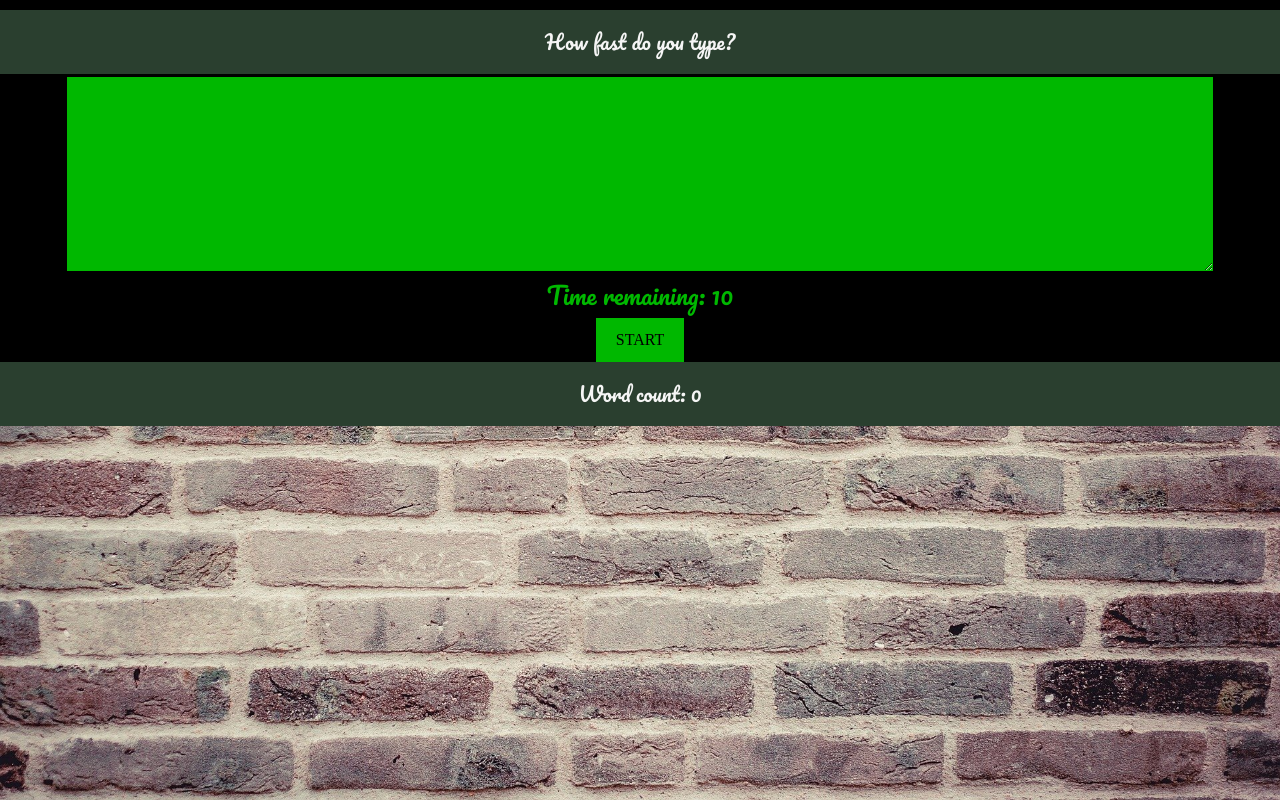
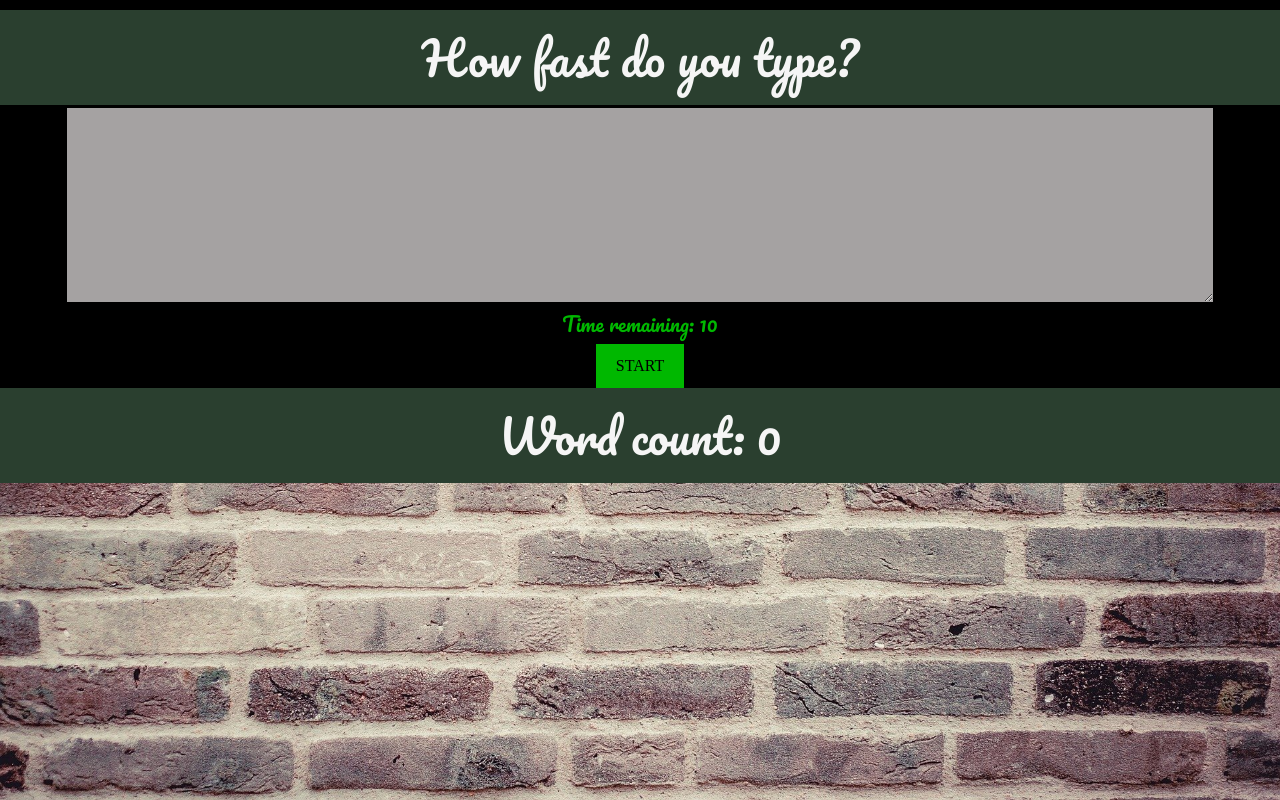
Before and after one commit to eh4git/Portfolio_V1, a React (Create React App) app: page /typing in a window 1280 px wide. Built offline with nearby package versions, Linux system fonts and the light colour scheme; a web font is replaced by a local one.

Commit message:
css for typing game

```diff
--- a/src/HOCs/withErrorBoundary.js
+++ b/src/HOCs/withErrorBoundary.js
@@ -1,14 +1,12 @@
 import React, { Component } from "react"
 
 class ErrorBoundary extends Component {
-  constructor(props) {
-    super(props);
-    this.state = {
+  state = {
       hasError: false,
       error: null,
       errorInfo: null,
     };
-  }
+
 
   componentDidCatch(error, errorInfo) {
     // You can also log the error to an error reporting service
--- a/src/components/typingGame/TypingGame.js
+++ b/src/components/typingGame/TypingGame.js
@@ -5,16 +5,16 @@ import "./index.css"
 const TypingGame = () => {
     const [text, timeRemaining, isTimeRunning, wordCount, textBoxRef, handleChange, calculateWordCount, startGame, endGame] = useTypingGame()
     return(
-        <div className="typingGameContainer">
+        <div id="typingGameContainer">
             <h1>How fast do you type?</h1>
-            <textarea id="typingtextarea"
+            <textarea id="typingGameTextArea"
                 ref={textBoxRef}
                 onChange={handleChange}
                 value={text}
                 disabled={!isTimeRunning}
             />
-            <h4>Time remaining: {timeRemaining}</h4>
-            <button
+            <h4 id="typingGameHeader">Time remaining: {timeRemaining}</h4>
+            <button id="typingGameStartBtn"
                 onClick={startGame}
                 disabled={isTimeRunning}
             >
--- a/src/components/typingGame/index.css
+++ b/src/components/typingGame/index.css
@@ -1,4 +1,4 @@
-.typingGameContainer {
+#typingGameContainer {
     background: black;
     color: #00b800;
     margin:0;
@@ -9,10 +9,9 @@
     font-weight: 400;
 }
 
-body {
-}
 
-button {
+
+#typingGameStartBtn {
     font-family: 'Press Start 2P', cursive;
     display: block;
     margin: 0 auto;
@@ -23,16 +22,16 @@ button {
     text-transform: uppercase;
 }
 
-button:disabled {
+#typingGameStartBtn:disabled {
     cursor: not-allowed;
 }
 
-h1 {
+#typingGameHeader {
     font-size: 20px;
     text-align:center;
 }
 
-#typingtextarea {
+#typingGameTextArea {
     font-family: 'Press Start 2P', cursive;
     border: 3px solid black;
     width: 90%;
@@ -43,6 +42,6 @@ h1 {
     padding: 10px;
 }
 
-textarea:disabled {
+#typingGameTextArea:disabled {
     background-color: #a5a2a2;
 }
```
